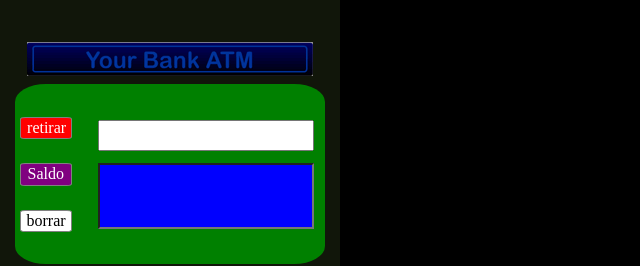
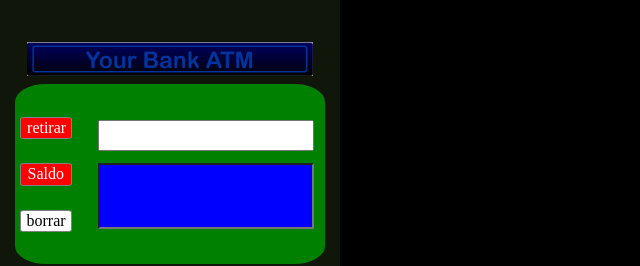
Before and after one commit to dfx172/atm, a plain HTML site: page index.html in a window 1280 px wide. In both pictures the pointer is over the input "Saldo". Shown: the top 266 px of the page, without its empty margins (0-640 px from the left). Drawn offline with Linux system fonts and the light colour scheme.

Commit message:
v1.1b -cambio de color un boton

```diff
--- a/css/style.css
+++ b/css/style.css
@@ -84,5 +84,5 @@ background-color: aqua;}
     border-radius: 10%;}
 
 .botoncito1:hover {background-color: green;}
-.botoncito2:hover {background-color: purple;}
+.botoncito2:hover {background-color: red;}
 .botoncito3:hover {background-color: black;color:white}
```
